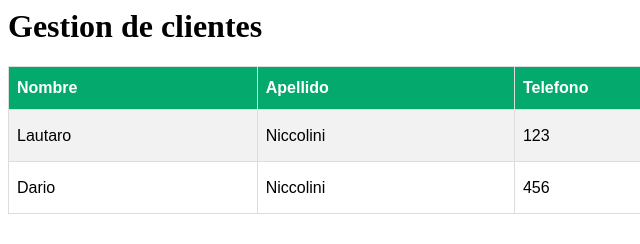
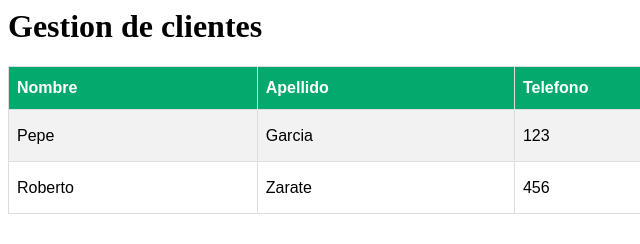
Before and after one commit to Lauti00/FrontEnd, a plain HTML site: page index.html in a window 1280 px wide. Shown: the full height of the page, 0-640 px from the left. Drawn offline with Linux system fonts and the light colour scheme.

Commit message:
Cambie nombre

```diff
--- a/index.html
+++ b/index.html
@@ -9,8 +9,8 @@
         <th>Acciones</th>
     </tr>
     <tr>
-        <td>Lautaro</td>
-        <td>Niccolini</td>
+        <td>Pepe</td>
+        <td>Garcia</td>
         <td>123</td>
         <td>
             <a href="#" class="myButton">Eliminar</a>
@@ -19,8 +19,8 @@
         </td>
     </tr>
     <tr>
-        <td>Dario</td>
-        <td>Niccolini</td>
+        <td>Roberto</td>
+        <td>Zarate</td>
         <td>456</td>
         <td>
             <a href="#" class="myButton">Eliminar</a>
```
